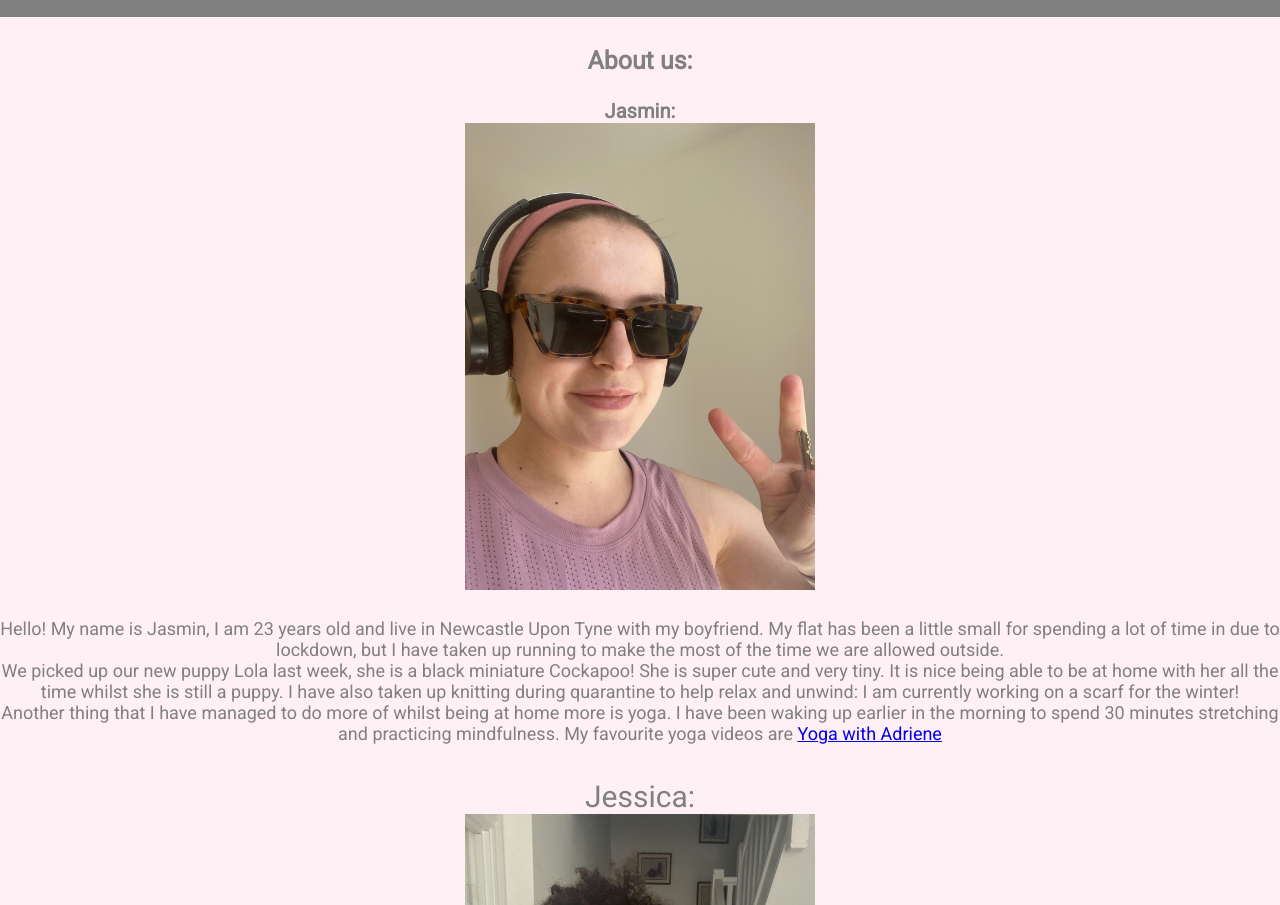
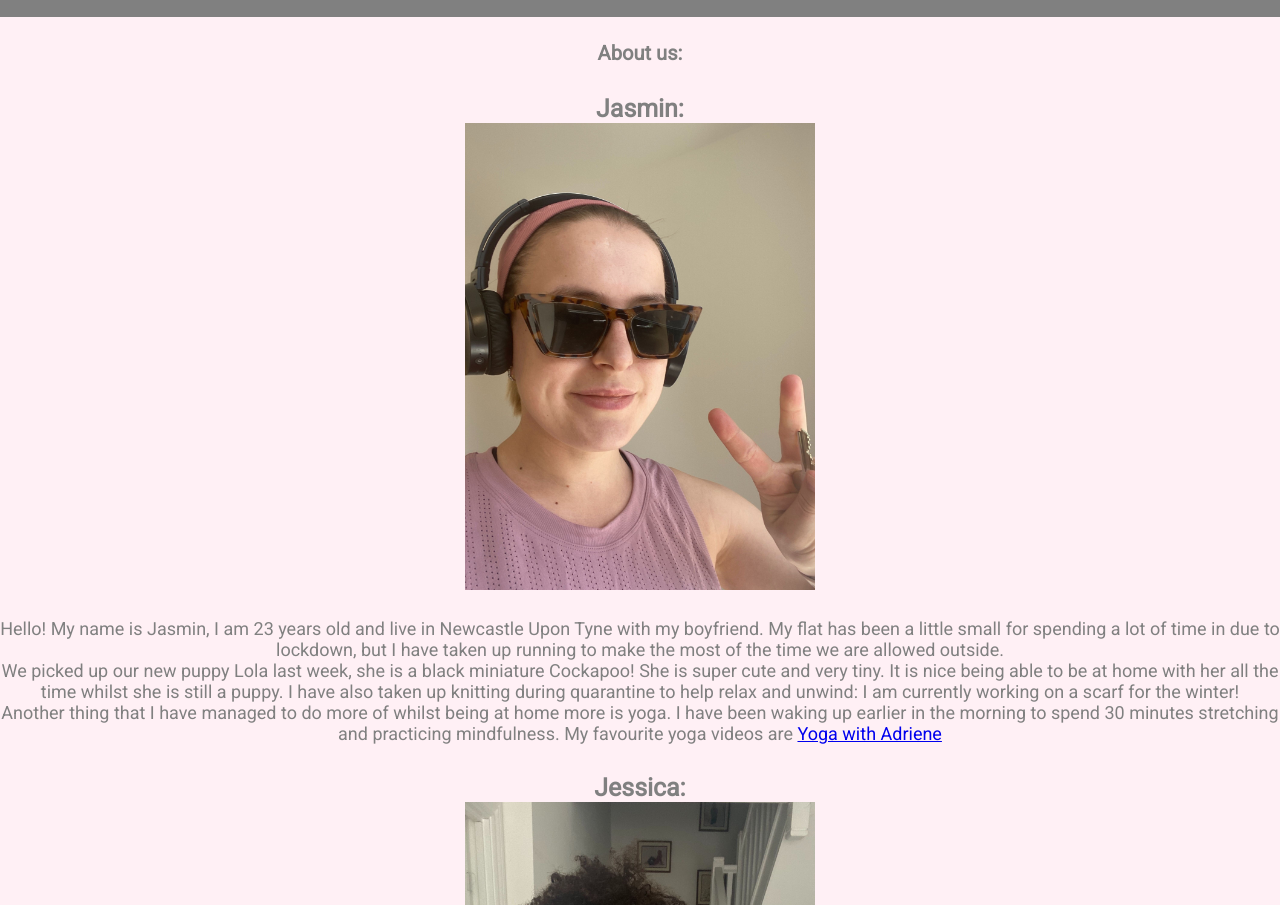
Before and after one commit to jb1777/Quarantips3, a plain HTML site: page aboutus.html in a window 1280 px wide. Shown: the part 47-952 px from the top of the page. Drawn offline with Linux system fonts and the light colour scheme.

Commit message:
Update aboutus.html

```diff
--- a/aboutus.html
+++ b/aboutus.html
@@ -31,16 +31,16 @@
         </nav>
 	</header>
 	<div class="aboutus">
-		<h5><br>About us:</h5>
-		<h6><br>Jasmin:<br></h6>
+		<h6><br>About us:</h6>
+		<h5><br>Jasmin:<br></h5>
 			<img src="jasmin.jpg" alt="Jasmin" width="350px">
 			<p style="font-size: 18px;"><br>Hello! My name is Jasmin, I am 23 years old and live in Newcastle Upon Tyne with my boyfriend. My flat has been a little small for spending a lot of time in due to lockdown, but I have taken up running to make the most of the time we are allowed outside.<br> We picked up our new puppy Lola last week, she is a black miniature Cockapoo! She is super cute and very tiny. It is nice being able to be at home with her all the time whilst she is still a puppy. I have also taken up knitting during quarantine to help relax and unwind: I am currently working on a scarf for the winter! <br> Another thing that I have managed to do more of whilst being at home more is yoga. I have been waking up earlier in the morning to spend 30 minutes stretching and practicing mindfulness. My favourite yoga videos are <a href="https://www.youtube.com/user/yogawithadriene">  Yoga with Adriene </a> <br></p>
 
-		<h7><br>Jessica:<br></h7>
+		<h5><br>Jessica:<br></h5>
 		<img src="jessica.jpeg" alt="jessica" width="350px">
 		<p style="font-size: 18px;"><br>Hey my name is Jessica, i’m 23 years old and I live in london. During quarantine i’ve been staying busy and proactive. I’ve finally got back into fine art and illustrations - I feel expressing my creativity is a great outlet during these uncertain times. I’ve also had time to practice mediation and yoga which I think has been super beneficial not only for my physical health but also my mental health. This pandemic has put a lot of things into perspective in a lot of ways for a lot of people. Keeping in touch with my friends and family has also been a great way of staying grounded and connected. I’ve also taken the time to educate myself on marketing and business info through podcasts, one of my favorite at the moment is <a href="https://open.spotify.com/show/5K96ryZCjCmxqMzEotvS8h?si=Lkh-GmdLQsSax41gdRmPPA"> “The Futur”: </a> </p>
 
-		<h8><br>Kallista:<br></h8>
+		<h5><br>Kallista:<br></h5>
 		<img src="kallista.jpeg" alt="kallista" width="350px">
 		<p style="font-size: 18px;"><br>Hi! My name is Kallista, I am 19 years old and I live in Yorkshire with my parents and 2 brothers, however usually I live in Leeds which is where I go to university. One of my favourite things to do in lockdown is reading a book in the garden with a cold beer, I also like to stay active by doing home workouts or going for walks. Additionally, I have invested in a sewing machine and I am currently teaching myself to alter and repair my old clothes to discourage myself from buying new ones!<br>
 		For anyone who is interested in learning to sew, although it may seem daunting there are many informative tutorials on youtube, and I would highly recommend using <a href="https://www.pinterest.co.uk/search/pins/?rs=ac&len=2&q=sewing%20projects%20for%20beginners&eq=Sewing&etslf=4131&term_meta[]=sewing%20projects%20for%20beginners%7Cautocomplete%7C6"> Pinterest </a> for inspiration. <br>
```
